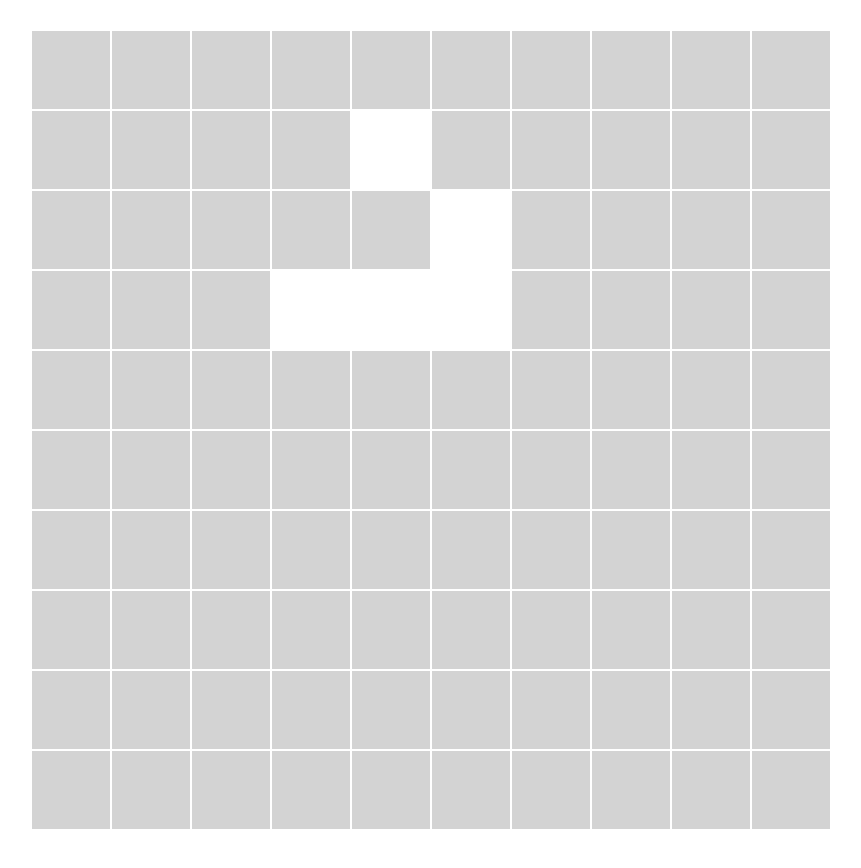
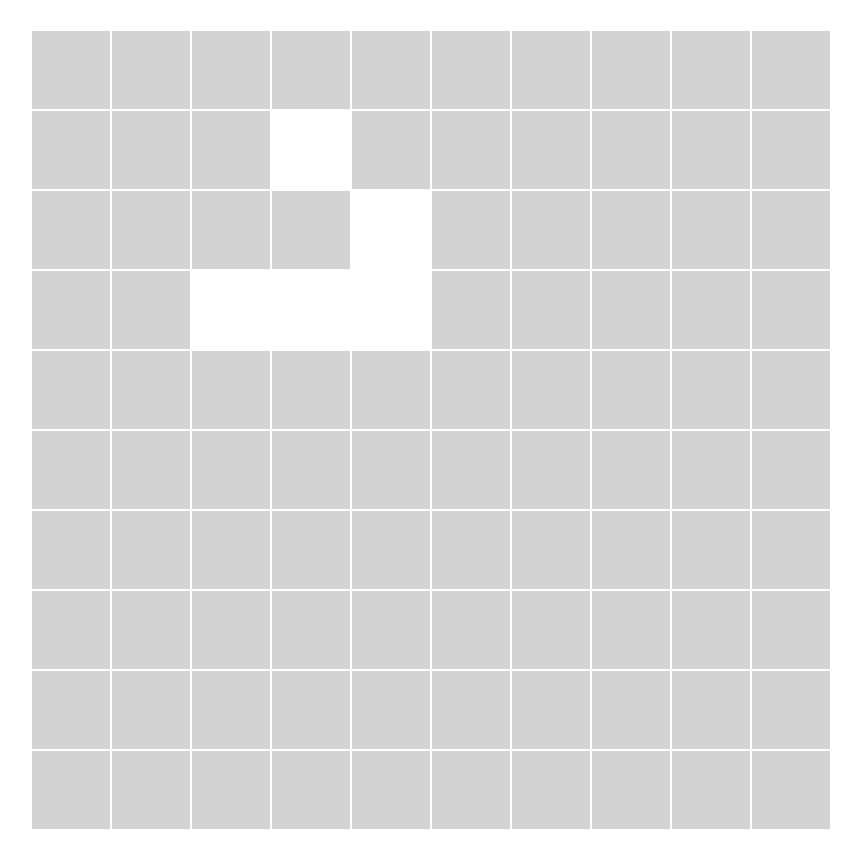
Before and after one commit to Fles/game-of-life-jc, a React (Create React App) app: page / in a window 1280 px wide. Shown: the top 868 px of the page, without its empty margins (209-1070 px from the left). Built offline with nearby package versions, Linux system fonts and the light colour scheme.

Commit message:
feat: add rules for cells

```diff
--- a/src/Grid.tsx
+++ b/src/Grid.tsx
@@ -4,9 +4,9 @@ import { Cell } from "./Cell";
 function Grid() {
   const [matrix, setMatrix] = useState([
     [0, 0, 0, 0, 0, 0, 0, 0, 0, 0],
+    [0, 0, 0, 1, 0, 0, 0, 0, 0, 0],
     [0, 0, 0, 0, 1, 0, 0, 0, 0, 0],
-    [0, 0, 0, 0, 0, 1, 0, 0, 0, 0],
-    [0, 0, 0, 1, 1, 1, 0, 0, 0, 0],
+    [0, 0, 1, 1, 1, 0, 0, 0, 0, 0],
     [0, 0, 0, 0, 0, 0, 0, 0, 0, 0],
     [0, 0, 0, 0, 0, 0, 0, 0, 0, 0],
     [0, 0, 0, 0, 0, 0, 0, 0, 0, 0],
@@ -15,6 +15,31 @@ function Grid() {
     [0, 0, 0, 0, 0, 0, 0, 0, 0, 0]
   ]);
 
+  const countLiveCells = (x: number, y: number): number => {
+    const tL = matrix[x - 1] ? (matrix[y - 1] ? matrix[x - 1][y - 1] : 0) : 0;
+    const tM = matrix[x - 1] ? matrix[x - 1][y] : 0;
+    const tR = matrix[x - 1]
+      ? matrix[x - 1][y + 1]
+        ? matrix[x - 1][y + 1]
+        : 0
+      : 0;
+    const mL = matrix[x][y - 1] ? matrix[x][y - 1] : 0;
+    const mR = matrix[x][y + 1] ? matrix[x][y + 1] : 0;
+    const bL = matrix[x + 1]
+      ? matrix[x + 1][y - 1]
+        ? matrix[x + 1][y - 1]
+        : 0
+      : 0;
+    const bM = matrix[x + 1] ? matrix[x + 1][y] : 0;
+    const bR = matrix[x + 1]
+      ? matrix[x + 1][y + 1]
+        ? matrix[x + 1][y + 1]
+        : 0
+      : 0;
+
+    return tL + tM + tR + mL + mR + bL + bM + bR;
+  };
+
   const cells = matrix.map((row: number[], rowIndex: number) =>
     row.map((col: number, colIndex: number) => (
       <Cell isAlive={!!col} key={`${rowIndex}${colIndex}`} />
@@ -22,8 +47,18 @@ function Grid() {
   );
 
   const testCell = (x: number, y: number, currentVal: number) => {
-    console.log("x:", x, "y:", y, "currentVal:", currentVal);
-    // reset to zero
+    let liveNeibhors = countLiveCells(x, y);
+    if (currentVal === 1) {
+      if (liveNeibhors < 2 || liveNeibhors > 3) {
+        return 0;
+      }
+      return 1;
+    } else if (currentVal === 0) {
+      if (liveNeibhors === 3) {
+        return 1;
+      }
+      return 0;
+    }
     return 0;
   };
 
@@ -33,7 +68,6 @@ function Grid() {
         testCell(row_index, cell_index, currentVal)
       )
     );
-
     setMatrix(matrixNext);
   };
 
```
